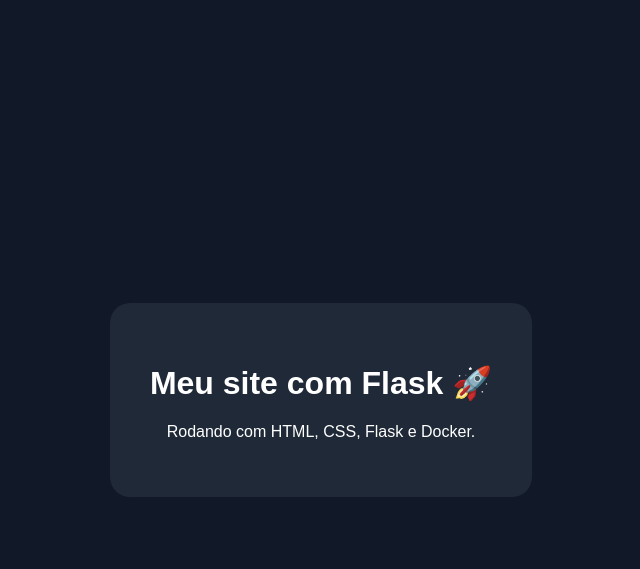
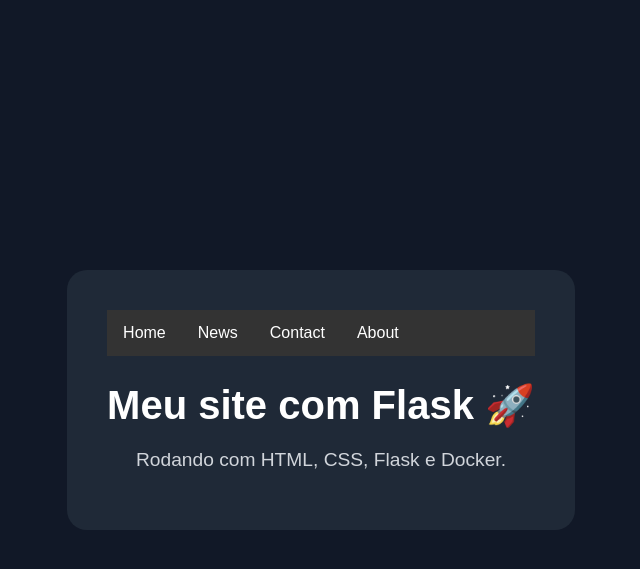
Before and after one commit to leasju/pi_educacao_qualidade, a Flask app: page / in a window 1280 px wide. Shown: the top 569 px of the page, without its empty margins (319-959 px from the left). Run offline with Flask 3, Linux system fonts and the light colour scheme.

Commit message:
Estrutura inicial do HTML/CSS

```diff
--- a/Template/index.html
+++ b/Template/index.html
@@ -3,10 +3,16 @@
 <head>
     <meta charset="UTF-8">
     <title>Meu Site Flask</title>
-    <link rel="stylesheet" href="{{ url_for('static', filename='style.css') }}">
+    <link rel="stylesheet" href="style.css">
 </head>
 <body>
     <main>
+        <ul>
+            <li><a href="default.asp">Home</a></li>
+            <li><a href="news.asp">News</a></li>
+            <li><a href="contact.asp">Contact</a></li>
+            <li><a href="about.asp">About</a></li>
+        </ul>
         <h1>Meu site com Flask 🚀</h1>
         <p>Rodando com HTML, CSS, Flask e Docker.</p>
     </main>
--- a/static/style.css
+++ b/static/style.css
@@ -14,3 +14,33 @@ main {
     padding: 40px;
     border-radius: 20px;
 }
+
+ul {
+  list-style-type: none;
+  margin: 0;
+  padding: 0;
+  background-color: #333333;
+  display: flex;
+}
+
+ul li a {
+  display: block;
+  color: white;
+  padding: 14px 16px;
+  text-decoration: none;
+}
+
+ul li a:hover {
+  background-color: #111111;
+}
+
+h1 {
+    font-size: 2.5em;
+    margin-bottom: 20px;
+    color: #ffffff;
+}
+
+p {
+    font-size: 1.2em;
+    color: #d1d5db;
+}
```
